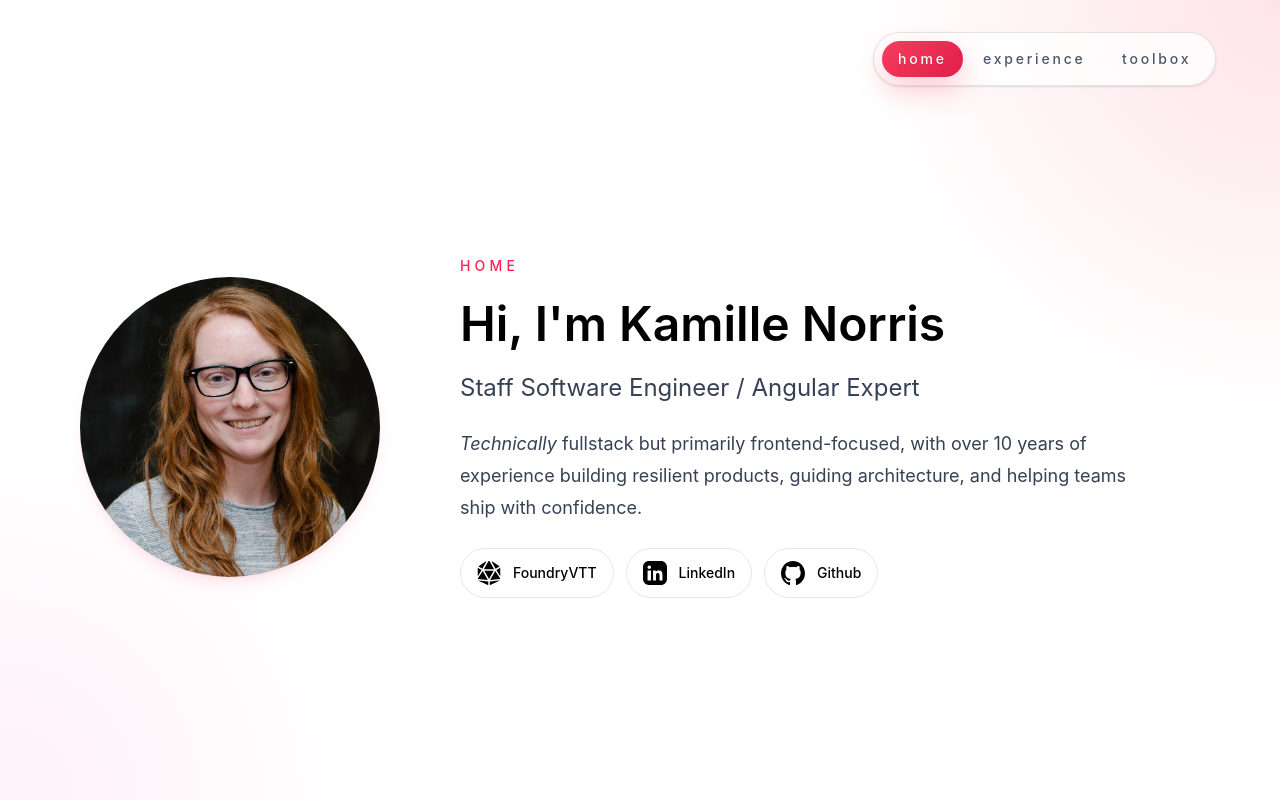
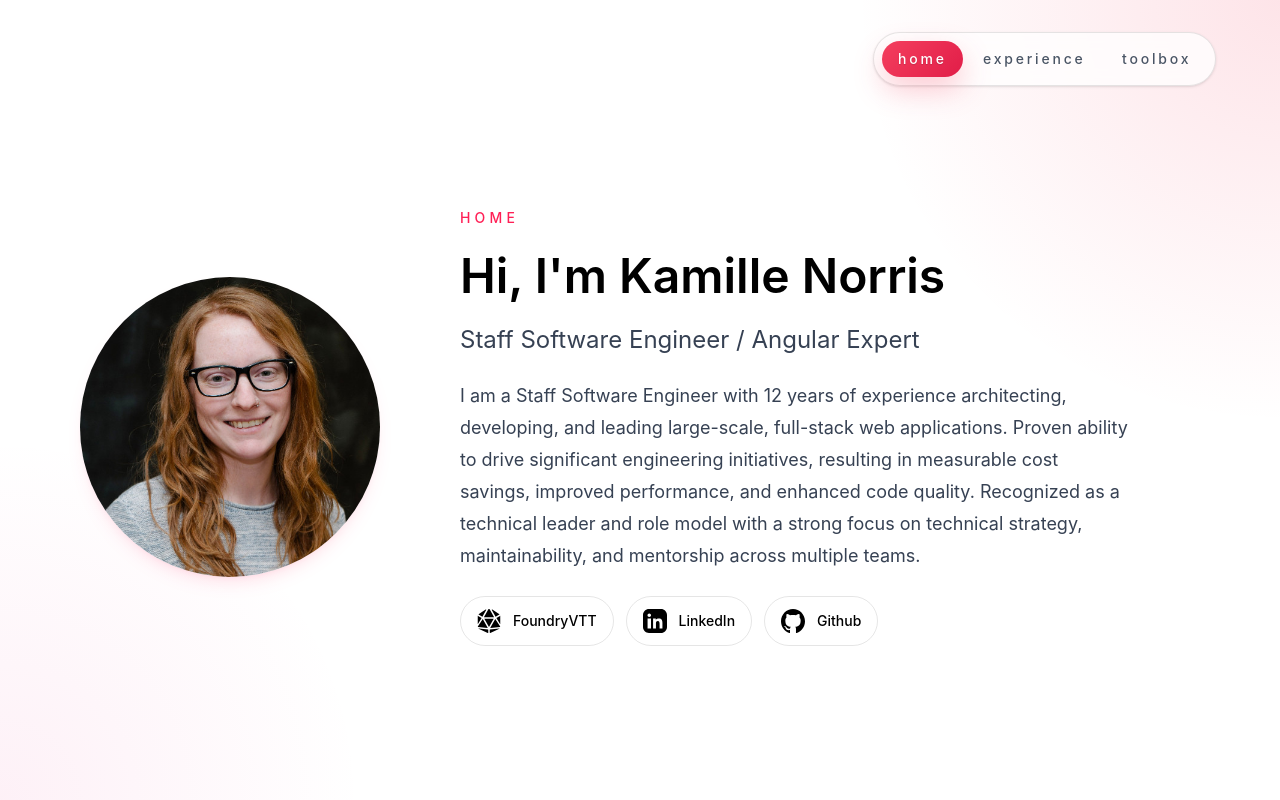
Before and after one commit to LadyKamille/personal-site, a React (Vite) app: page / in a window 1280 px wide. Built offline with nearby package versions, Linux system fonts and the light colour scheme.

Commit message:
Fix a11y heading issue

```diff
--- a/src/App.tsx
+++ b/src/App.tsx
@@ -9,12 +9,14 @@ import Toolbox from './features/Toolbox/Toolbox';
 
 function App() {
   const [activeSection, setActiveSection] = useState<SectionId>('home');
-  const [previousSection, setPreviousSection] = useState<SectionId | null>(null);
+  const [previousSection, setPreviousSection] = useState<SectionId | null>(
+    null,
+  );
   const [panelDirection, setPanelDirection] = useState<'forward' | 'backward'>(
-    'forward'
+    'forward',
   );
   const [exitDirection, setExitDirection] = useState<'forward' | 'backward'>(
-    'forward'
+    'forward',
   );
   const [panelAnimationKey, setPanelAnimationKey] = useState(0);
   const [indicatorStyle, setIndicatorStyle] = useState({
@@ -42,7 +44,10 @@ function App() {
     }
   };
 
-  const activeContent = useMemo(() => renderSection(activeSection), [activeSection]);
+  const activeContent = useMemo(
+    () => renderSection(activeSection),
+    [activeSection],
+  );
   const previousContent = useMemo(() => {
     if (!previousSection) {
       return null;
@@ -215,10 +220,13 @@ function Home({ resources }: HomeProps) {
         </h2>
 
         <p className="max-w-2xl text-base leading-8 text-gray-700 dark:text-gray-300 sm:text-lg">
-          <span className="italic">Technically</span> fullstack but primarily
-          frontend-focused, with over 10 years of experience building resilient
-          products, guiding architecture, and helping teams ship with
-          confidence.
+          I am a Staff Software Engineer with 12 years of experience
+          architecting, developing, and leading large-scale, full-stack web
+          applications. Proven ability to drive significant engineering
+          initiatives, resulting in measurable cost savings, improved
+          performance, and enhanced code quality. Recognized as a technical
+          leader and role model with a strong focus on technical strategy,
+          maintainability, and mentorship across multiple teams.
         </p>
 
         <ul className="flex flex-wrap justify-center gap-3 lg:justify-start">
--- a/src/features/Experience/Experience.tsx
+++ b/src/features/Experience/Experience.tsx
@@ -14,7 +14,7 @@ export default function Experience() {
         <p className="text-sm font-medium uppercase tracking-[0.3em] text-rose-500">
           Experience
         </p>
-        <h2 className="text-3xl font-semibold">Selected work history</h2>
+        <h1 className="sr-only">Experience</h1>
       </div>
 
       <div className="space-y-6">
--- a/src/features/Toolbox/Toolbox.tsx
+++ b/src/features/Toolbox/Toolbox.tsx
@@ -45,7 +45,7 @@ export default function Toolbox({ resources }: ToolboxProps) {
         <p className="text-sm font-medium uppercase tracking-[0.3em] text-rose-500">
           Toolbox
         </p>
-        <h2 className="text-3xl font-semibold">How I build and lead</h2>
+        <h1 className="text-3xl font-semibold">How I build and lead</h1>
         <p className="max-w-3xl text-base leading-8 text-gray-700 dark:text-gray-300 sm:text-lg">
           I care about durable frontend architecture, accessible interfaces, and
           team practices that keep shipping predictable even as products and
```
